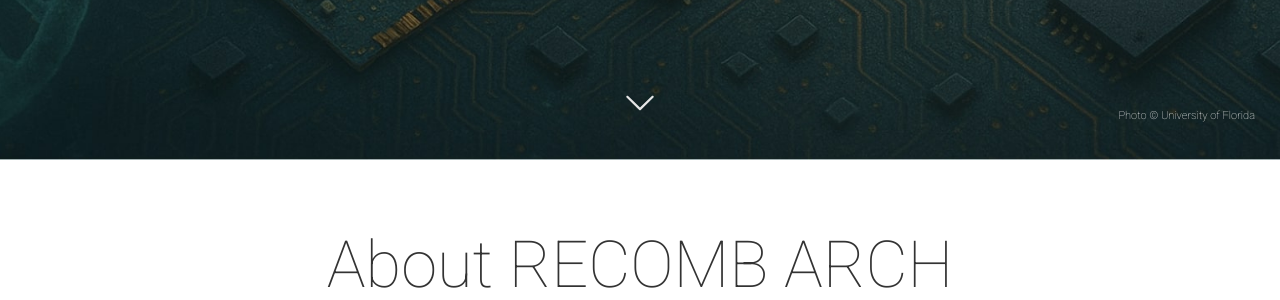
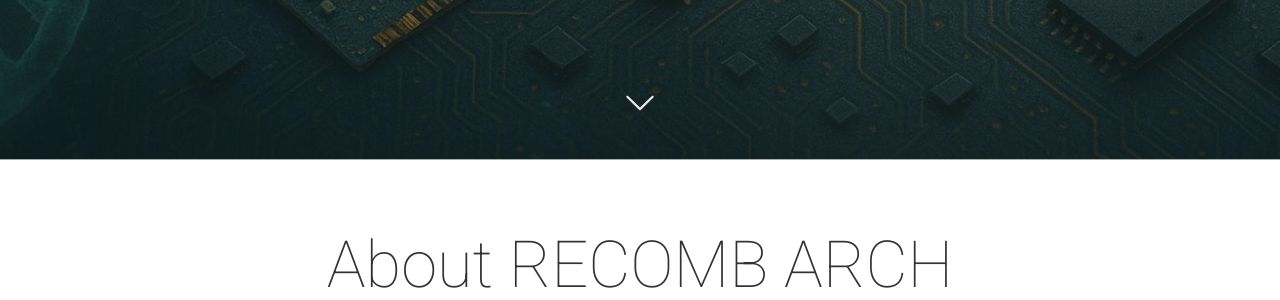
Before and after one commit to RECOMB-Arch/recomb-arch.github.io, a Jekyll site: the page built from index.html, in a window 1280 px wide and 900 px high, scrolled down 589 px. Shown: the part 151-451 px from the top of the window. Built offline with Jekyll 4.4.1, drawn with Linux system fonts in a browser that asks for light colours; nearby versions of some CDN libraries; comment, search, counter and statistics services are not loaded.

Commit message:
rm copyright

```diff
--- a/_includes/hero.html
+++ b/_includes/hero.html
@@ -20,7 +20,6 @@
             <use xlink:href="{{ site.baseurl }}/img/sprites/sprites.svg#icon-arrow-down"></use>
         </svg>
     </a>
-    <div class="hero-copyright"><small>Photo &copy; University of Florida</small></div>
-    </div>
+
 </section>
 <!-- End Hero Section -->
```
